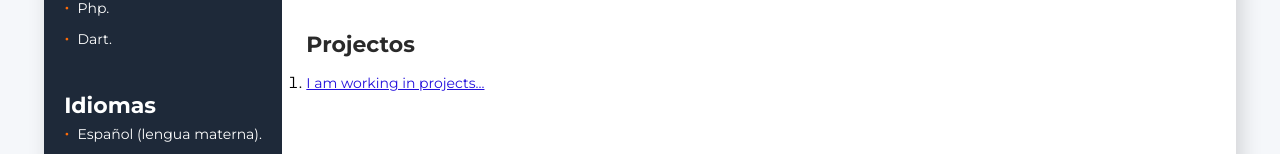
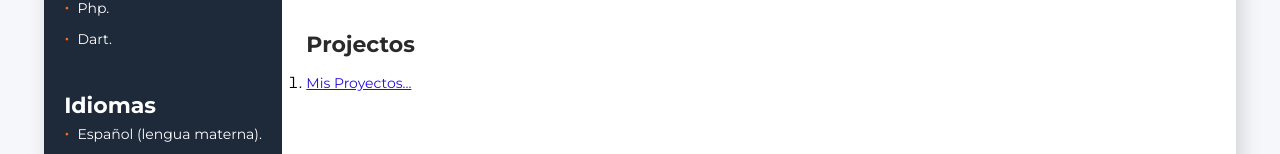
Before and after one commit to JUANJOWORK/CV, a plain HTML site: page index.html in a window 1280 px wide. Shown: the part 521-675 px from the top of the page. Drawn offline with Linux system fonts and the light colour scheme.

Commit message:
Configurando link a proyectos

```diff
--- a/index.html
+++ b/index.html
@@ -130,8 +130,8 @@
 
           <ol>
             <li>
-              <a href="#" class="projects-link">
-                I am working in projects...
+              <a href="https://juanjowork.github.io/Portafolio-de-trabajos-profesional/" class="projects-link">
+                Mis Proyectos...
               </a>
             </li>
 
```
